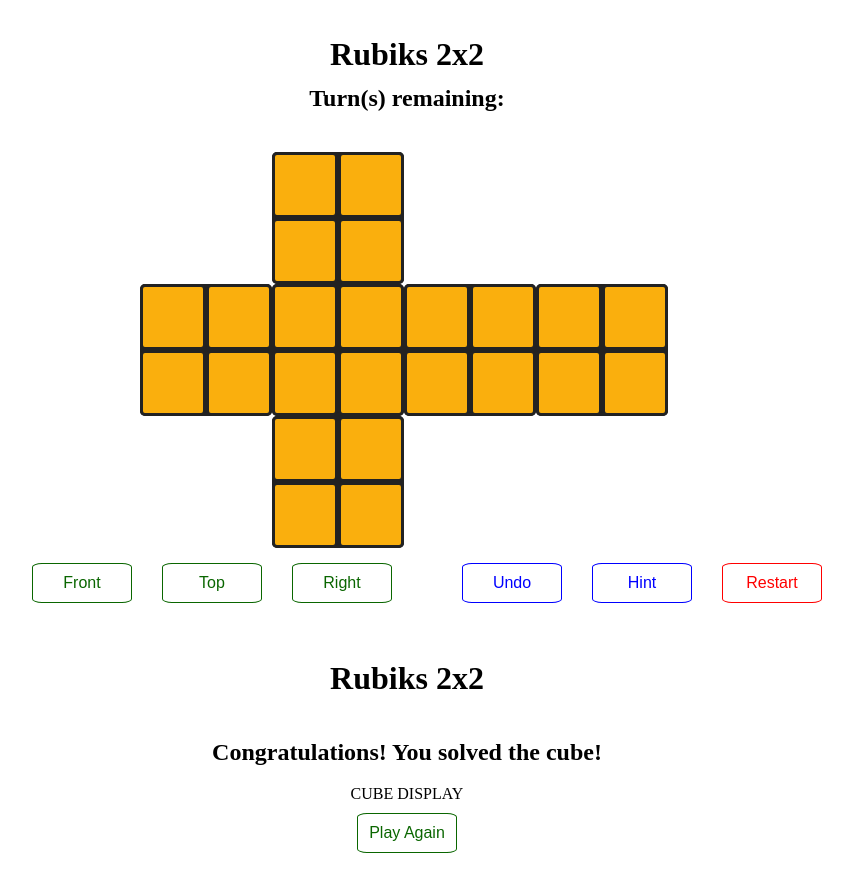
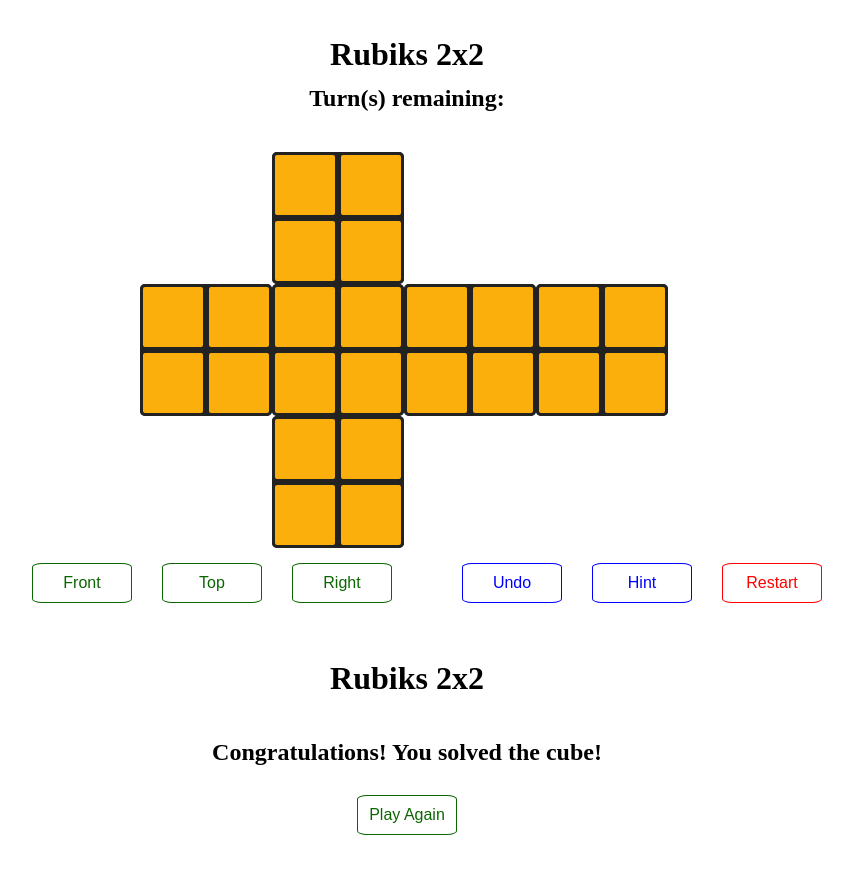
Before and after one commit to mon23c/rubik-solver-2x2, a plain HTML site: page templates/game.html in a window 1280 px wide. Shown: the whole page, without its empty margins (233-1086 px from the left). Drawn offline with Linux system fonts and the light colour scheme.

Commit message:
refactor: remove unused codes and comments

```diff
--- a/templates/game.html
+++ b/templates/game.html
@@ -486,7 +486,6 @@
 	<div class="container" pwp:ask="\+turn(Remaining)">
 		<h1>Rubiks 2x2</h1>
 		<h2>Congratulations! You solved the cube!</h2>
-		<div>CUBE DISPLAY</div>
 		<a href="/">
 			<button>Play Again</button>
 		</a>
```
Also changed, not shown: 1 other file.
